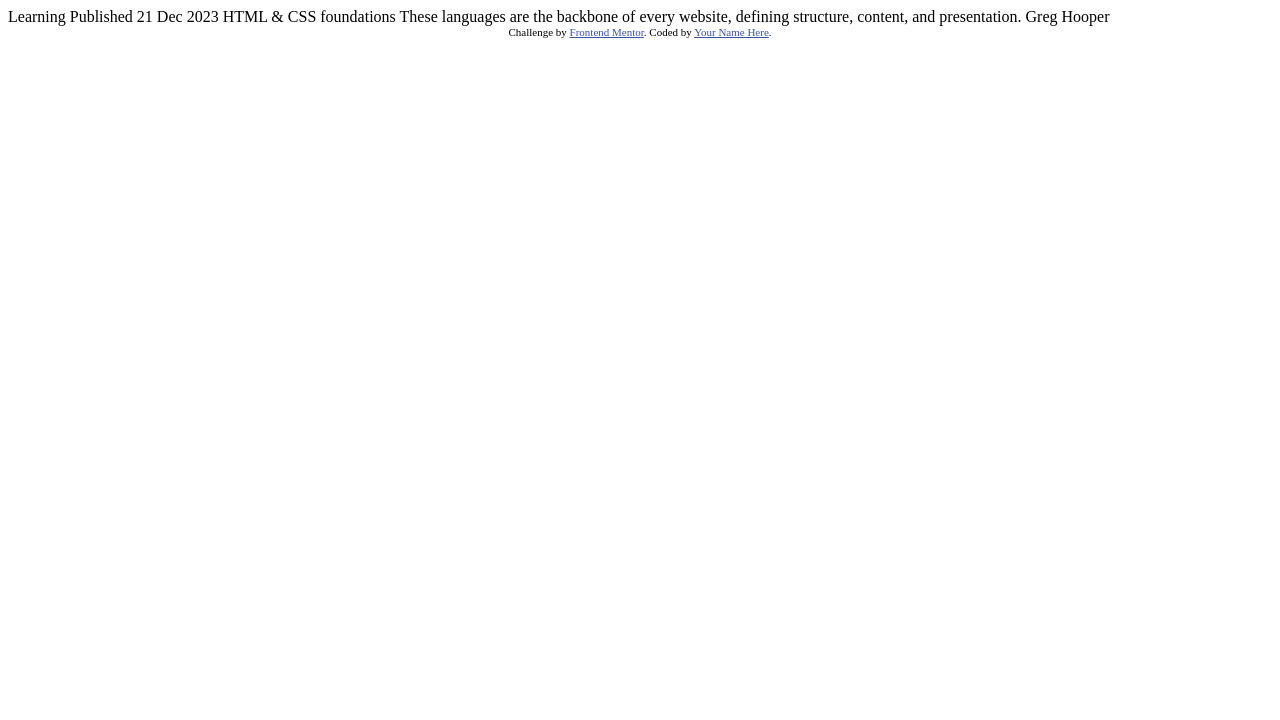
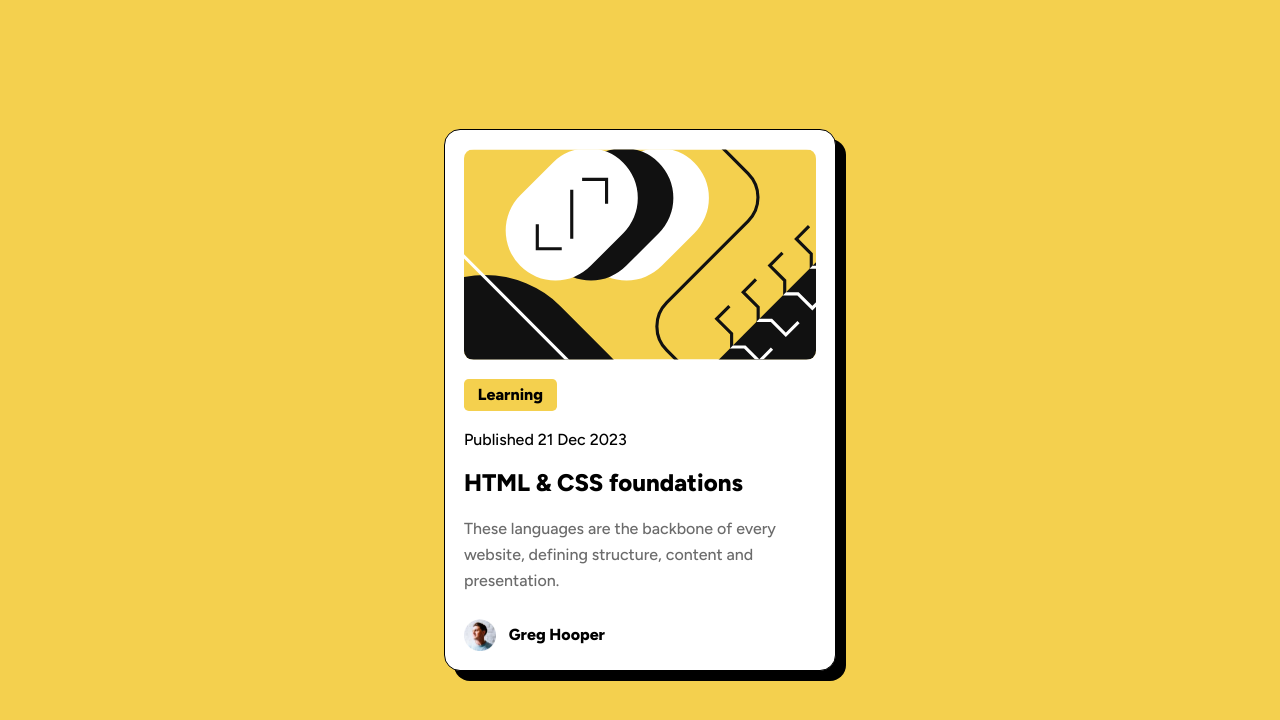
Before and after one commit to Lucaso98/blog-preview-card-main, a plain HTML site: page index.html in a window 1280 px wide. Drawn offline with Linux system fonts and the light colour scheme.

Commit message:
final commit

```diff
--- a/index.html
+++ b/index.html
@@ -5,30 +5,22 @@
   <meta name="viewport" content="width=device-width, initial-scale=1.0"> <!-- displays site properly based on user's device -->
 
   <link rel="icon" type="image/png" sizes="32x32" href="./assets/images/favicon-32x32.png">
+  <link rel="stylesheet" href="./style.css">
 
   <title>Frontend Mentor | Blog preview card</title>
-
-  <!-- Feel free to remove these styles or customise in your own stylesheet 👍 -->
-  <style>
-    .attribution { font-size: 11px; text-align: center; }
-    .attribution a { color: hsl(228, 45%, 44%); }
-  </style>
 </head>
 <body>
+  <div class="card">
+    <img src="./assets/images/illustration-article.svg" alt="Illustration">
+    <p class="category">Learning</p>
+    <p class="date">Published 21 Dec 2023</p>
+    <h1 class="title">HTML & CSS foundations</h1>
+    <p class="text">These languages are the backbone of every website, defining structure, content and presentation.</p>
 
-  Learning
-
-  Published 21 Dec 2023
-
-  HTML & CSS foundations
-
-  These languages are the backbone of every website, defining structure, content, and presentation.
-
-  Greg Hooper
-
-  <div class="attribution">
-    Challenge by <a href="https://www.frontendmentor.io?ref=challenge" target="_blank">Frontend Mentor</a>.
-    Coded by <a href="#">Your Name Here</a>.
+    <div class="author">
+      <img src="./assets/images/image-avatar.webp" alt="Avatar">
+      <p class="name">Greg Hooper</p>
+    </div>
   </div>
 </body>
 </html>
--- /dev/null
+++ b/style.css
@@ -0,0 +1,79 @@
+@import url('https://fonts.googleapis.com/css2?family=Figtree:ital,wght@0,300..900;1,300..900&family=Outfit:wght@100..900&display=swap');
+
+* {
+    padding: 0;
+    margin: 0;
+}
+
+body {
+    background-color: hsl(47, 88%, 63%);
+    font-size: 16px;
+    font-family: "Figtree", sans-serif;
+    font-weight: 500;
+    min-height: 100vh;
+    display: grid;
+    place-content: center;
+}
+
+img {
+    width: 100%;
+    display: block;
+}
+
+.card {
+    background-color: white;
+    max-width: 22rem;
+    padding: 1.2rem;
+    margin: 1rem;
+    position: relative;
+    border-radius: 1rem;
+    border: 1px solid black;
+    box-shadow: 10px 10px;
+}
+
+.card img {
+    border-radius: 0.6rem;
+}
+
+.category {
+    font-weight: 800;
+    background-color: hsl(47, 88%, 63%);
+    padding: 0.4rem;
+    width: 5rem;
+    text-align: center;
+    border-radius: 0.3rem;
+    margin: 1.2rem 0;
+}
+
+.title {
+    margin: 1.2rem 0;
+    font-weight: 800;
+    font-size: 1.5rem;
+}
+
+.title:hover {
+    color: hsl(47, 88%, 63%);
+    cursor: pointer;
+}
+
+.text {
+    color: hsl(0, 0%, 42%);
+    line-height: 1.6rem;
+}
+
+.author {
+    margin: 1.6rem 0 0 0;
+    display: flex;
+    align-items: center;
+}
+
+.author img {
+    border-radius: 0;
+    width: 2rem;
+    height: 2rem;
+    margin: 0 0.8rem 0 0;
+}
+
+.name {
+    font-weight: 800;
+}
```
